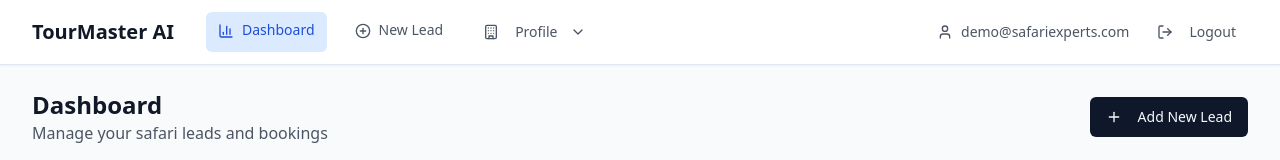
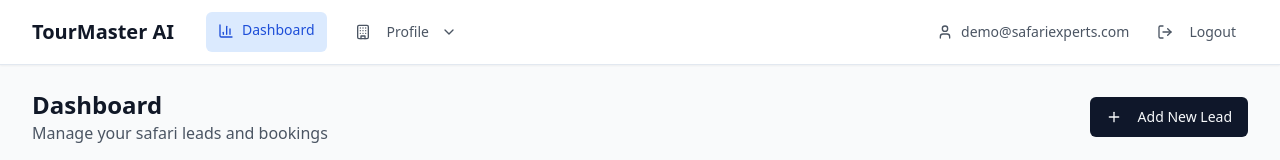
Before and after one commit to PrinceKeldon/SafiriSmart, a React (Vite) app: page /dashboard in a window 1280 px wide. Shown: the top 160 px of the page. Built offline with nearby package versions, Linux system fonts and the light colour scheme; sample sign-in values are in the browser's storage.

Commit message:
Refactor dashboard navigation
Remove duplicate navigation links to streamline the user flow.

```diff
--- a/src/components/layout/DashboardLayout.tsx
+++ b/src/components/layout/DashboardLayout.tsx
@@ -1,8 +1,7 @@
-
 import React from 'react';
 import { Link, useLocation } from 'react-router-dom';
 import { Button } from '@/components/ui/button';
-import { User, LogOut, BarChart3, PlusCircle, Building, ChevronDown } from 'lucide-react';
+import { User, LogOut, BarChart3, Building, ChevronDown } from 'lucide-react';
 import {
   DropdownMenu,
   DropdownMenuContent,
@@ -46,17 +45,6 @@ export const DashboardLayout: React.FC<DashboardLayoutProps> = ({ children }) =>
                 >
                   <BarChart3 className="w-4 h-4 inline-block mr-2" />
                   Dashboard
-                </Link>
-                <Link
-                  to="/dashboard/leads/new"
-                  className={`px-3 py-2 rounded-md text-sm font-medium ${
-                    isActive('/dashboard/leads/new')
-                      ? 'bg-blue-100 text-blue-700'
-                      : 'text-gray-600 hover:text-gray-900'
-                  }`}
-                >
-                  <PlusCircle className="w-4 h-4 inline-block mr-2" />
-                  New Lead
                 </Link>
 
                 {/* Profile Dropdown */}
```
